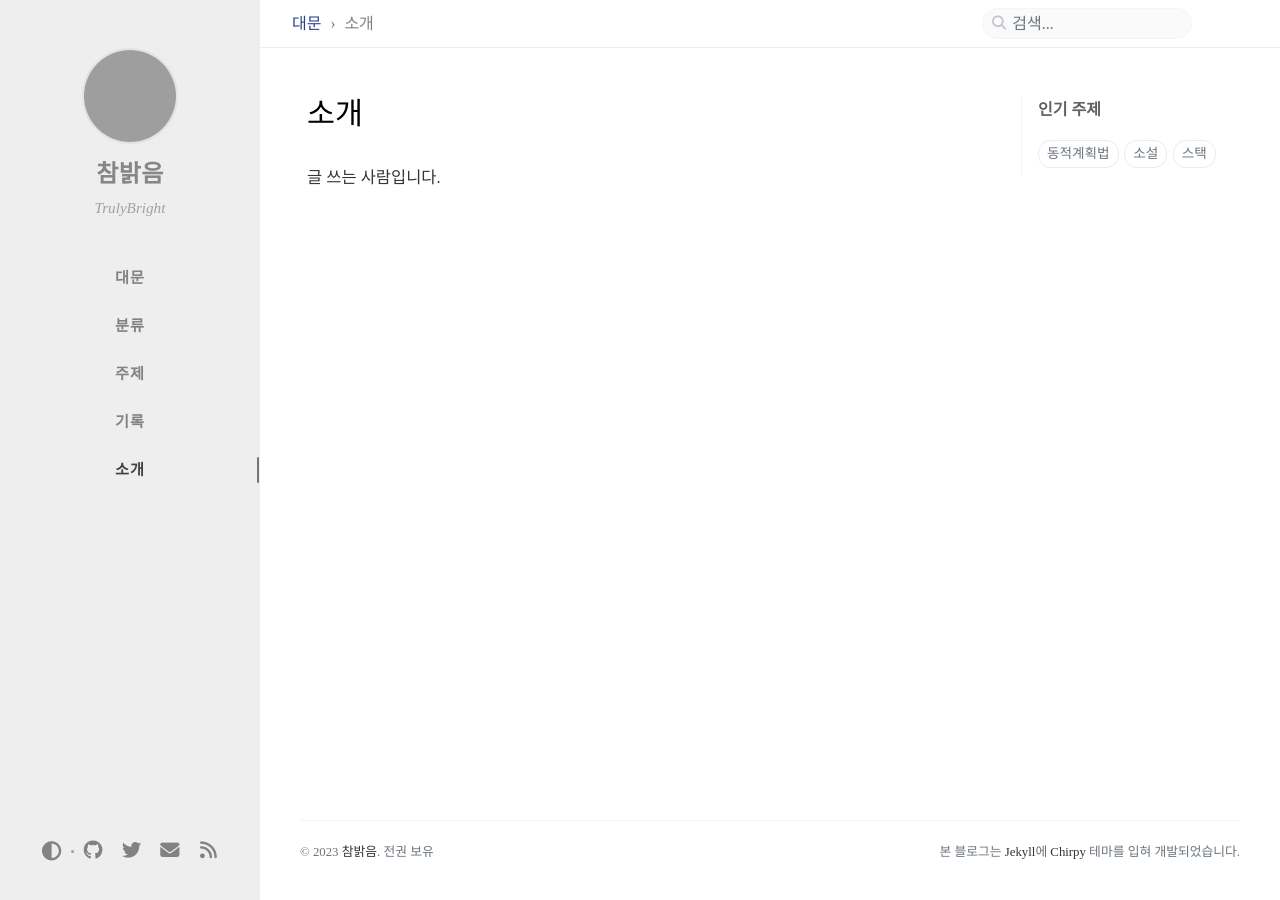
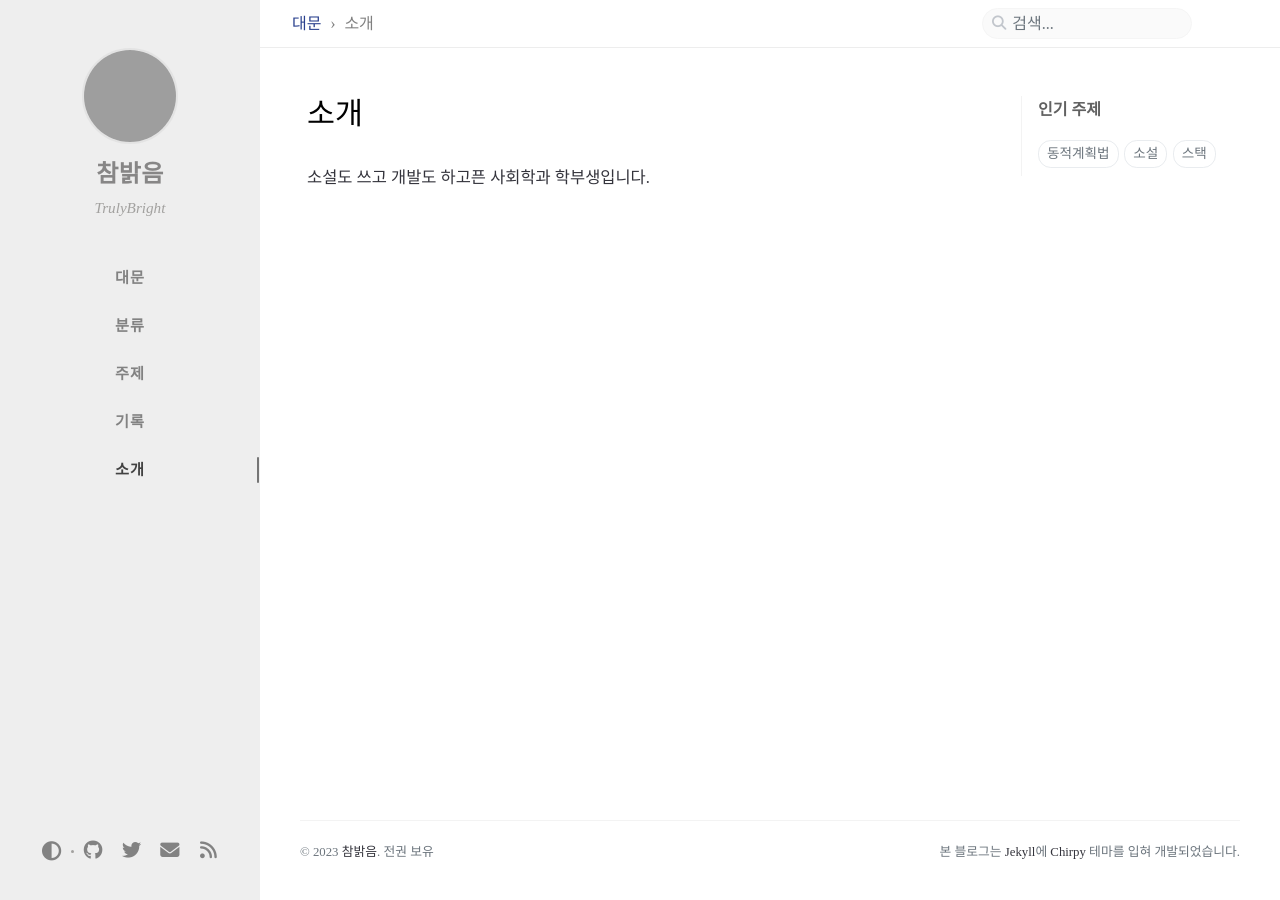
Before and after one commit to TrulyBright/trulybright.github.io, a Jekyll site: the page built from _tabs/about.md, in a window 1280 px wide. Built offline with Jekyll 4.4.1, drawn with Linux system fonts in a browser that asks for light colours; some web fonts are replaced; comment, search, counter and statistics services are not loaded; grey boxes are pictures that could not be loaded.

Commit message:
소개 수정

```diff
--- a/_tabs/about.md
+++ b/_tabs/about.md
@@ -3,4 +3,4 @@
 icon: fas fa-info-circle
 order: 4
 ---
-글 쓰는 사람입니다.
+소설도 쓰고 개발도 하고픈 사회학과 학부생입니다.
```
